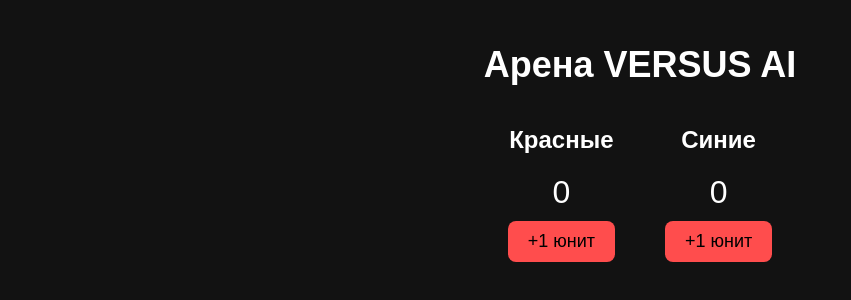
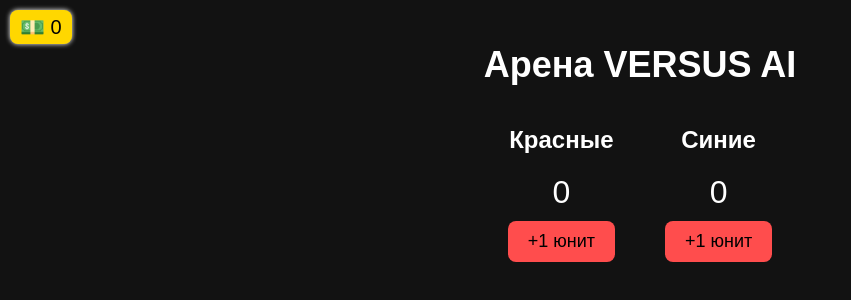
Before and after one commit to dimamihajlov422-dot/versus-ai, a plain HTML site: page arena.html in a window 1280 px wide. Shown: the whole page, without its empty margins (0-851 px from the left). Drawn offline with Linux system fonts and the light colour scheme.

Commit message:
Update arena.html

```diff
--- a/arena.html
+++ b/arena.html
@@ -54,6 +54,20 @@
   </style>
 </head>
 <body>
+<div id="coins" style="
+  position: fixed;
+  top: 10px;
+  left: 10px;
+  font-size: 20px;
+  background: #ffd700;
+  color: #000;
+  padding: 5px 10px;
+  border-radius: 8px;
+  box-shadow: 0 0 5px #fff;
+  z-index: 1000;
+">
+  💵 0
+</div>
   <h1>Арена VERSUS AI</h1>
 
   <div class="teams">
@@ -84,4 +98,5 @@
     }
   </script>
 </body>
+
 </html>
```
